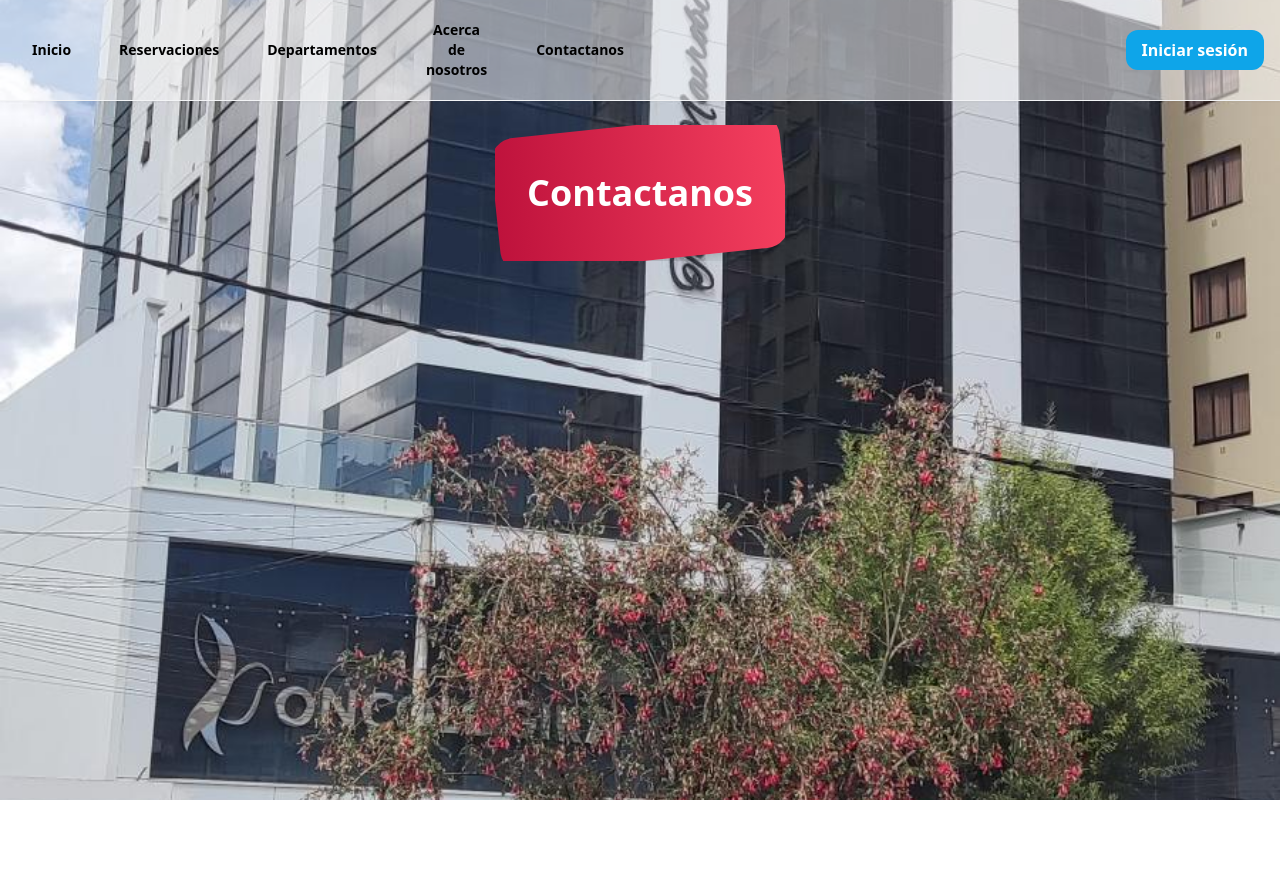
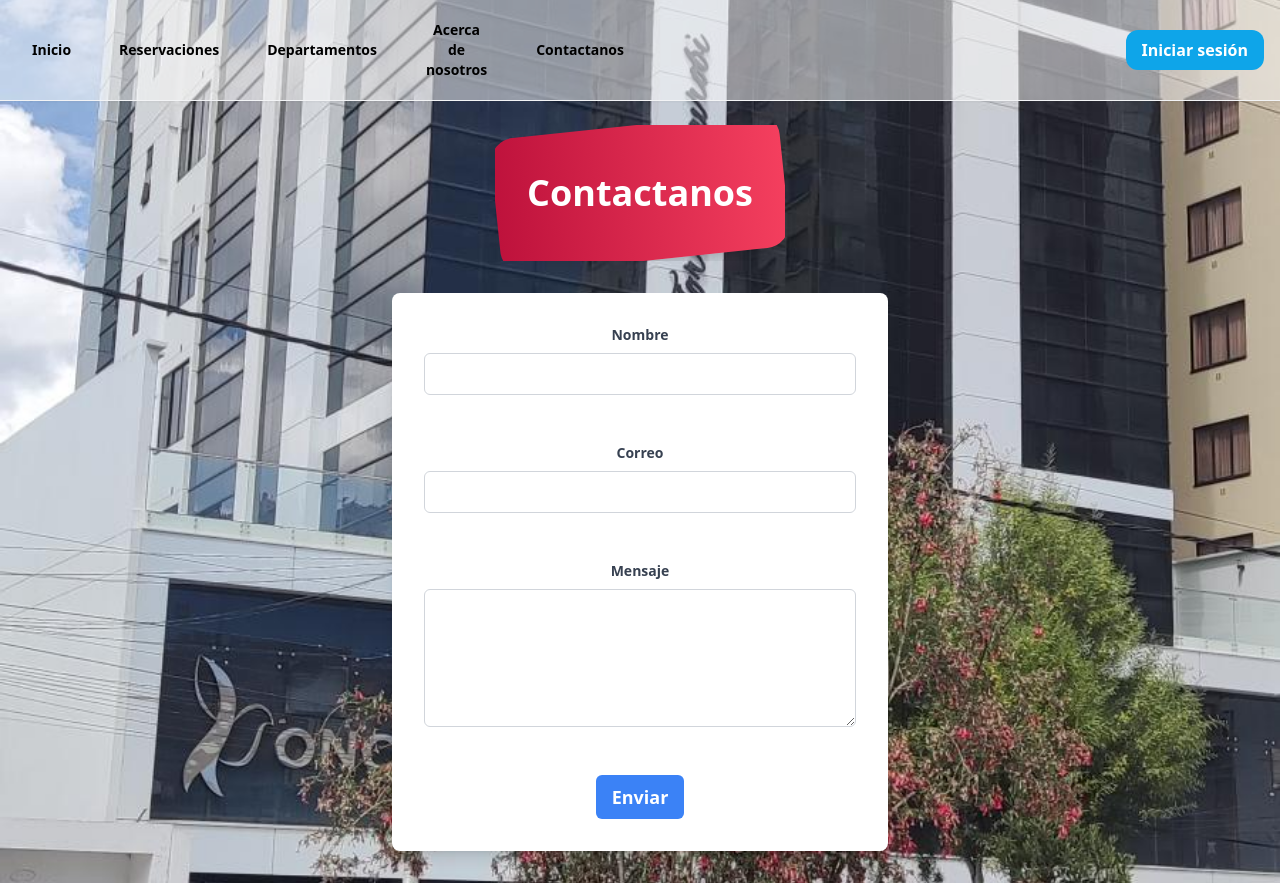
Before and after one commit to pxnditxyr/hotel-management-front, a React (Vite) app: page /contact in a window 1280 px wide. Before the commit the page ends 800 px from the top, so only its background shows below. Built offline with nearby package versions, Linux system fonts and the light colour scheme.

Commit message:
feat: added new form in contact, witouth connections

```diff
--- a/src/public/pages/Contact.tsx
+++ b/src/public/pages/Contact.tsx
@@ -13,6 +13,28 @@ export const Contact = () => {
       navClassName="bg-white bg-opacity-50 text-black text-md"
       linkClassName="text-md font-bold text-center"
     >
+      <div className="flex flex-col items-center justify-center p-8 w-full min-w-96 sm:w-1/2">
+        <form className="flex flex-col items-center justify-center w-full p-8 bg-white rounded-lg shadow-lg gap-12">
+          <div className="flex flex-col w-full gap-2">
+            <label className="text-sm font-bold text-gray-700">Nombre</label>
+            <input
+              className="px-3 py-2 border border-gray-300 rounded-md w-full"
+              type="text"
+            />
+          </div>
+          <div className="flex flex-col w-full gap-2">
+            <label className="text-sm font-bold text-gray-700"> Correo </label>
+            <input className="px-3 py-2 border border-gray-300 rounded-md" type="email" />
+          </div>
+          <div className="flex flex-col w-full gap-2">
+            <label className="text-sm font-bold text-gray-700">Mensaje</label>
+            <textarea className="px-3 py-2 border border-gray-300 rounded-md" rows={5} />
+          </div>
+          <button className="px-4 py-2 text-lg font-bold text-white bg-blue-500 rounded-md hover:bg-blue-700">
+            Enviar
+          </button>
+        </form>
+      </div>
 
     </PublicLayout>
   )
```
